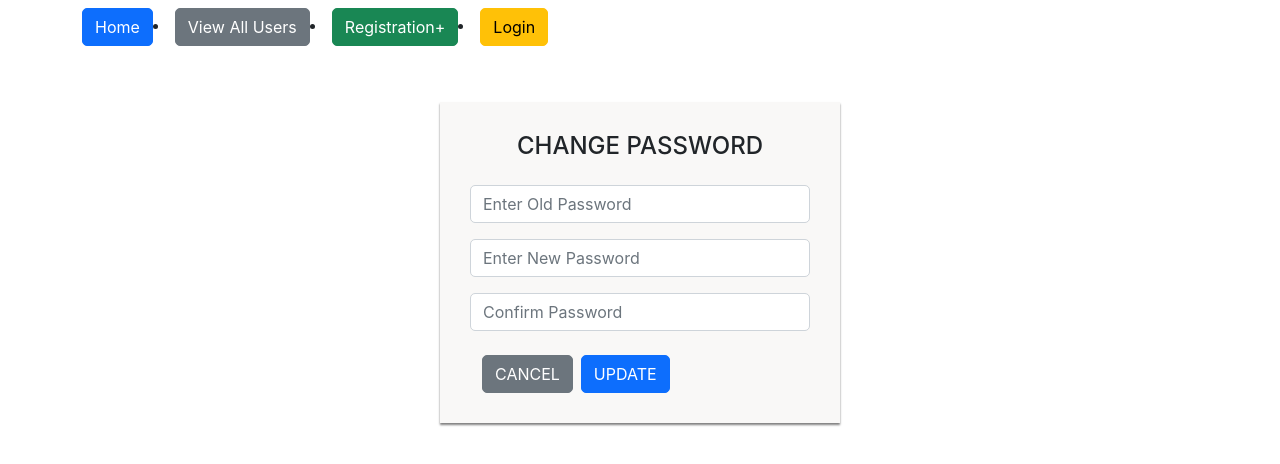
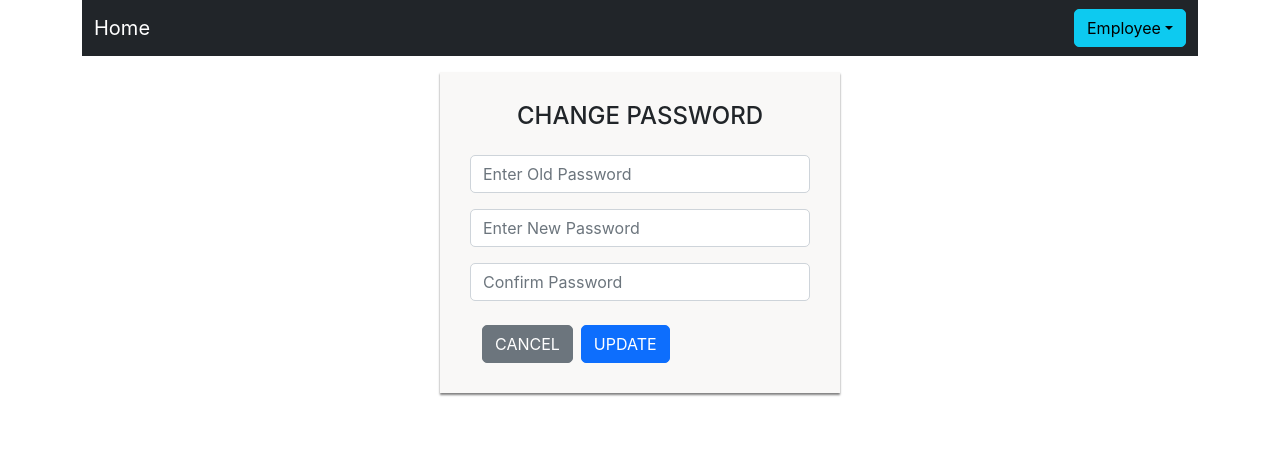
Before and after one commit to 162010121/Employee-Frontend, a React (Create React App) app: page /forgot in a window 1280 px wide. Shown: the top 464 px of the page. Built offline with nearby package versions, Linux system fonts and the light colour scheme.

Commit message:
DropDown Added

```diff
--- a/package.json
+++ b/package.json
@@ -15,6 +15,7 @@
     "bootstrap": "^5.3.1",
     "cors": "^2.8.5",
     "font-awesome": "^4.7.0",
+    "git": "^0.1.5",
     "react": "^18.2.0",
     "react-bootstrap-validation": "^0.1.11",
     "react-confirm-alert": "^3.0.6",
--- a/src/Home.js
+++ b/src/Home.js
@@ -7,9 +7,9 @@ const Home = () => {
 
 
 
-    <div className='app'>
+    <div className='app mt-4'>
       <title>Full Stack App</title>
-      <h2 style={{ textAlign: "center", color: "GrayText"}}>WelCome to Front-End</h2>
+      <h1 style={{ textAlign: "center", color: "Highlight"}}>WelCome to Front-End</h1>
 
     </div>
 
--- a/src/components/common/Navbar.js
+++ b/src/components/common/Navbar.js
@@ -1,53 +1,36 @@
 import React from 'react'
 import { Link } from "react-router-dom";
+import Dropdown from 'react-bootstrap/Dropdown';
 
 const Navbar = () => {
   return (
 
-    <div>
+    <nav class="navbar navbar-expand-lg navbar-dark bg-dark">
+      <div class="container-fluid">
+        <a class="navbar-brand" href="/">Home</a>
+        <button class="navbar-toggler" type="button" data-bs-toggle="collapse" data-bs-target="#navbarNavDarkDropdown" aria-controls="navbarNavDarkDropdown" aria-expanded="false" aria-label="Toggle navigation">
+          <span class="navbar-toggler-icon"></span>
+        </button>
+        <div>
+          <div>
+            <Dropdown>
+              <Dropdown.Toggle variant="info" id="dropdown-basic">
+                Employee
+              </Dropdown.Toggle>
 
-      <nav class="navbar  navbar-expand-lg navbar-dark  mb-5">
-        <Link class="navbar-brand" to={"/"} className="btn btn-primary">
-          Home
-        </Link>
-
-        <div className="collapse navbar-collapse" id="navbarNav">
-
-          <li >
-            <Link className="nav-link active"
-
-              to="/view-employee" class="btn btn-secondary">
-              View All Users
-            </Link>
-          </li>
-
-
-            <li class="nav-item ">
-              <Link class="nav-link
-                  active" aria-current="page" to="/register" className="btn btn-success">Registration+</Link>
-            </li>
-
-
-
-            <li class="nav-item ">
-              <Link class="nav-link  active" aria-current="page" to="/employee-login" className="btn btn-warning">Login</Link>
-            </li>
-
-
-
-
-
-          <div>
+              <Dropdown.Menu>
+                <Dropdown.Item href="/view-employee">Get All Employees</Dropdown.Item>
+                <Dropdown.Item href="/register">Registration</Dropdown.Item>
+                <Dropdown.Item href="/employee-login"> Login</Dropdown.Item>
+              </Dropdown.Menu>
+            </Dropdown>
 
           </div>
+
         </div>
+      </div>
+    </nav>
 
-      </nav>
-
-
-
-
-    </div>
 
   )
 
--- a/src/components/employee/EmployeeLogin.jsx
+++ b/src/components/employee/EmployeeLogin.jsx
@@ -55,12 +55,10 @@ export const EmployeeLogin = () => {
 
   return (
     <div>
-      <div class="login-form">
+      <div class="login-form mt-4">
         <form onSubmit={handleFormSubmit}>
           <div className="" >
-
             <h4 class="text-uppercase text-center mb-3">Login to Account</h4>
-
 
             <div class="form-group input-group mt-2">
               <span class="input-group-text"> <i class="fa fa-user"><FaUserAlt /></i> </span>
@@ -92,7 +90,7 @@ export const EmployeeLogin = () => {
               </button>
             </Container>
 
-            <p className='mt-3'>Don't have an account? <Link to="/register">SignUp</Link></p>
+            <p className='mt-3'>Don't have an account? <Link to="/register">Register</Link></p>
             <hr></hr>
             <div class="text-center mt-3">
               <p>Login With:</p>
--- a/src/components/employee/EmployeeView.js
+++ b/src/components/employee/EmployeeView.js
@@ -35,7 +35,7 @@ const EmployeeView = () => {
 
         <section>
             <Link to="/register">
-                <button className="btn btn-outline-primary">Add New Employee</button>
+                <button className="btn btn-outline-primary mt-4">Add New Employee</button>
             </Link>
             <div className="text-right mt-3">
             </div>
--- a/src/components/employee/ForgetPassword.jsx
+++ b/src/components/employee/ForgetPassword.jsx
@@ -30,9 +30,9 @@ const ForgotPassword = () => {
     return (
 
 
-        <div class="login-form  form-floating">
+        <div class="login-form  form-floating mt-3">
 
-            <form className='form form-bg-red'>
+            <form className='form'>
                 <h4 class="text-uppercase text-center">Change Password</h4>
 
                 <div className="mt-4">
--- a/src/components/employee/Registration.js
+++ b/src/components/employee/Registration.js
@@ -48,7 +48,7 @@ const Registration = () => {
   return (
 
 
-    <div class="login-form">
+    <div class="login-form mt-4">
 
       <form onSubmit={(e) => saveEmployee(e)}>
         <h4 class="text-uppercase text-center">Create an account</h4>
```
Also changed, not shown: 1 other file (tests, documents, lock files or other folders).
